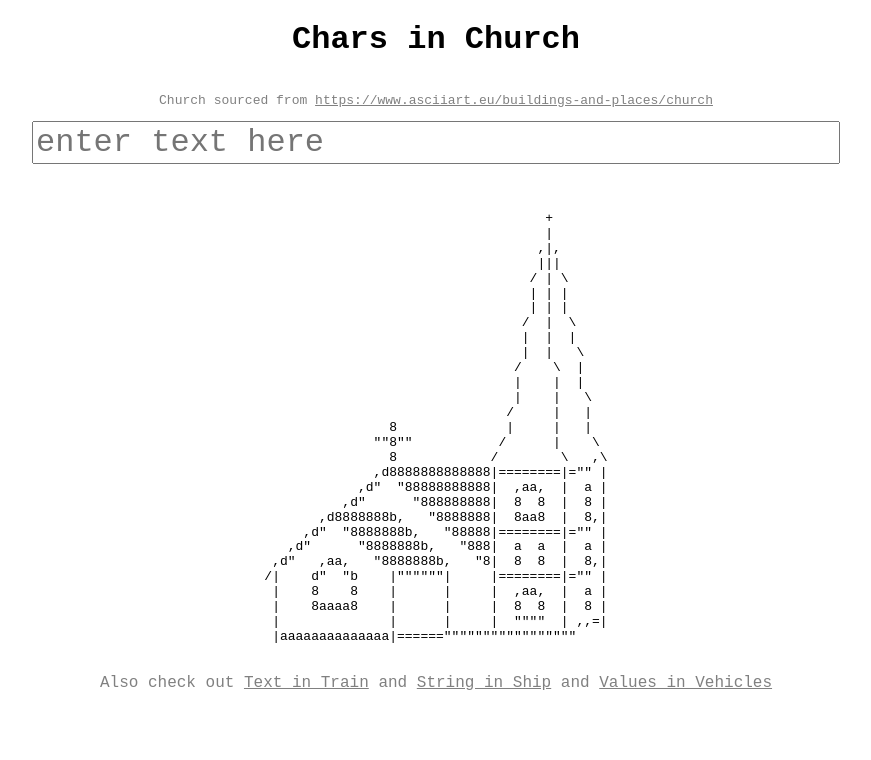
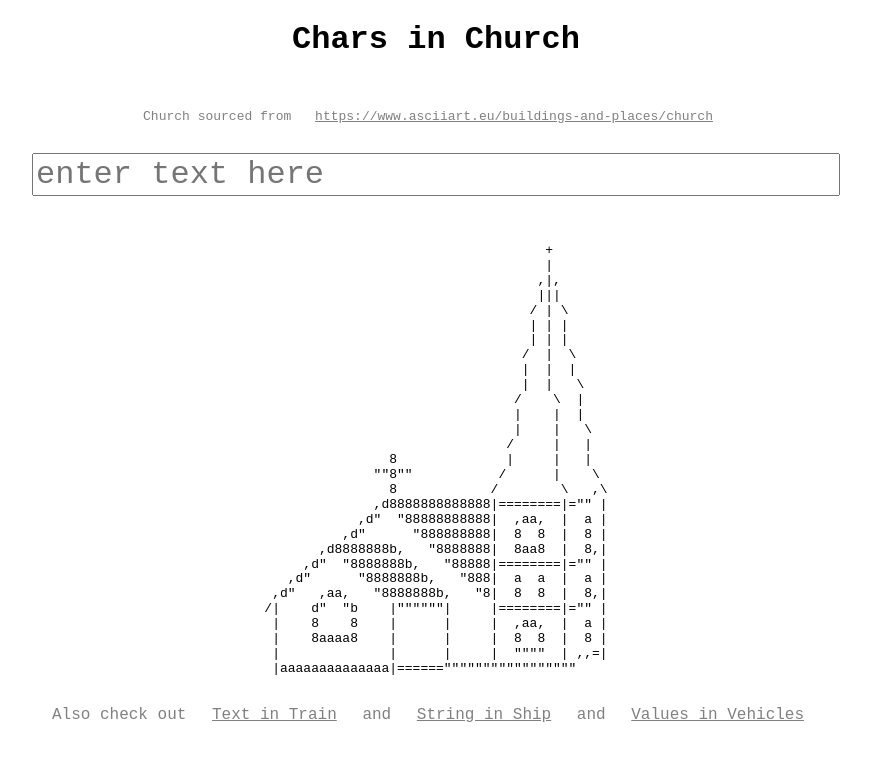
Before and after one commit to EduardBeke/chars-in-church, a React (Vite) app: page / in a window 1280 px wide. Shown: the top 760 px of the page, without its empty margins (204-1075 px from the left). Built offline with nearby package versions, Linux system fonts and the light colour scheme.

Commit message:
chore: padding

```diff
--- a/src/App.css
+++ b/src/App.css
@@ -10,12 +10,13 @@ h1 {
 a,
 p {
   color: grey;
+  padding: 16px;
 }
 
 input {
   font-size: 32px;
   margin-bottom: 20px;
-  width: min(calc(100vw - 10%), 800px);
+  width: min(calc(100vw - 32px), 800px);
 }
 
 pre {
```
